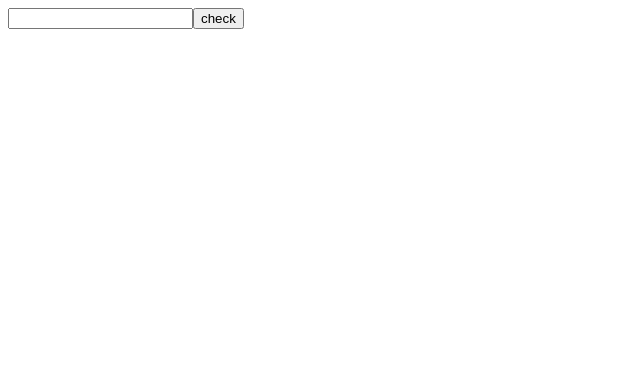
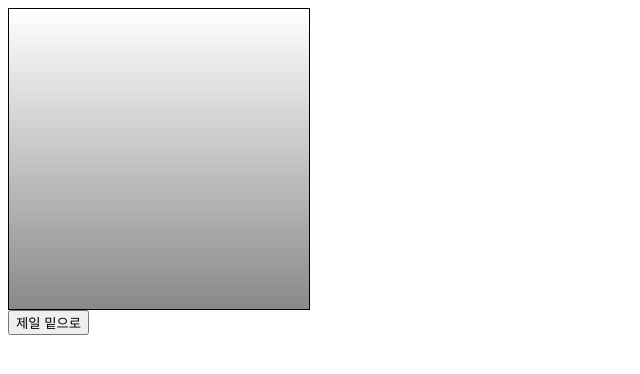
Before and after one commit to sangcheol-LEE/reactBasicStudy, a React (Create React App) app: page / in a window 1280 px wide. Shown: the top 374 px of the page, without its empty margins (0-640 px from the left). Built offline with nearby package versions, Linux system fonts and the light colour scheme.

Commit message:
ref 정리

```diff
--- a/src/App.js
+++ b/src/App.js
@@ -1,12 +1,18 @@
-import React from "react";
-import ValidationFunc from "./ValidationFunc";
+import React,{Component} from "react";
+import ScrollBox from "./ScrollBox";
 
-function App() {
+
+class App extends Component {
+  render() {
   return (
     <>
-    <ValidationFunc />
+      <ScrollBox ref={(ref) => this.scrollBox=ref} />
+      <button
+        onClick={() => this.scrollBox.scrollToBottom()}
+      >제일 밑으로</button>
     </>
   );
+ }
 }
 
 export default App;
--- /dev/null
+++ b/src/ScrollBox.js
@@ -0,0 +1,41 @@
+import React, {Component} from "react";
+
+
+class ScrollBox extends Component {
+
+    scrollToBottom = () => {
+        const { scrollHeight, clientHeight } = this.box;
+        this.box.scrollTop = scrollHeight - clientHeight;
+    }
+
+    render() {
+
+        const style = {
+            border: '1px solid black',
+            height: '300px',
+            width: '300px',
+            overflow: 'auto', // 컨텐츠량에 따라 스크롤바를 추가할 지 자동으로 결정하게 하는 속성
+            position: 'relative'
+        };
+        // 틈새 css정리 overflow에 사용할 수 있는 값은 4가지다.
+        // 1. visible : 기본 값이고, 넘칠 경우 컨텐츠가 상자밖으로 보여짐.
+        // 2. hidden : 넘치는 부분은 잘려서 보여지지 않는다.
+        // 3. scroll : 스크롤바가 추가되어 스크롤 할 수 있습니다.(가로, 세로 모두 추가됩니다.)
+        // 4. auto : 컨텐츠 량에 따라 스크롤바를 추가할지 자동으로 결정됩니다.(필요에 따라 가로, 세로 별도로 추가될 수 있습니다.)
+        const innerStyle = {
+            width: "100%",
+            height: '650px',
+            background: 'linear-gradient(white, black)'
+        }
+
+    return (
+        <div
+            style={style}
+            ref={(ref) => {this.box=ref}}>
+                <div style={innerStyle}/>
+           </div>
+    )
+  }
+}
+
+export default ScrollBox;
```
Also changed, not shown: src/Validation.js (+9 -0 lines), 내용정리/EventHandling.md (+16 -3 lines), 1 other file (tests, documents, lock files or other folders).
